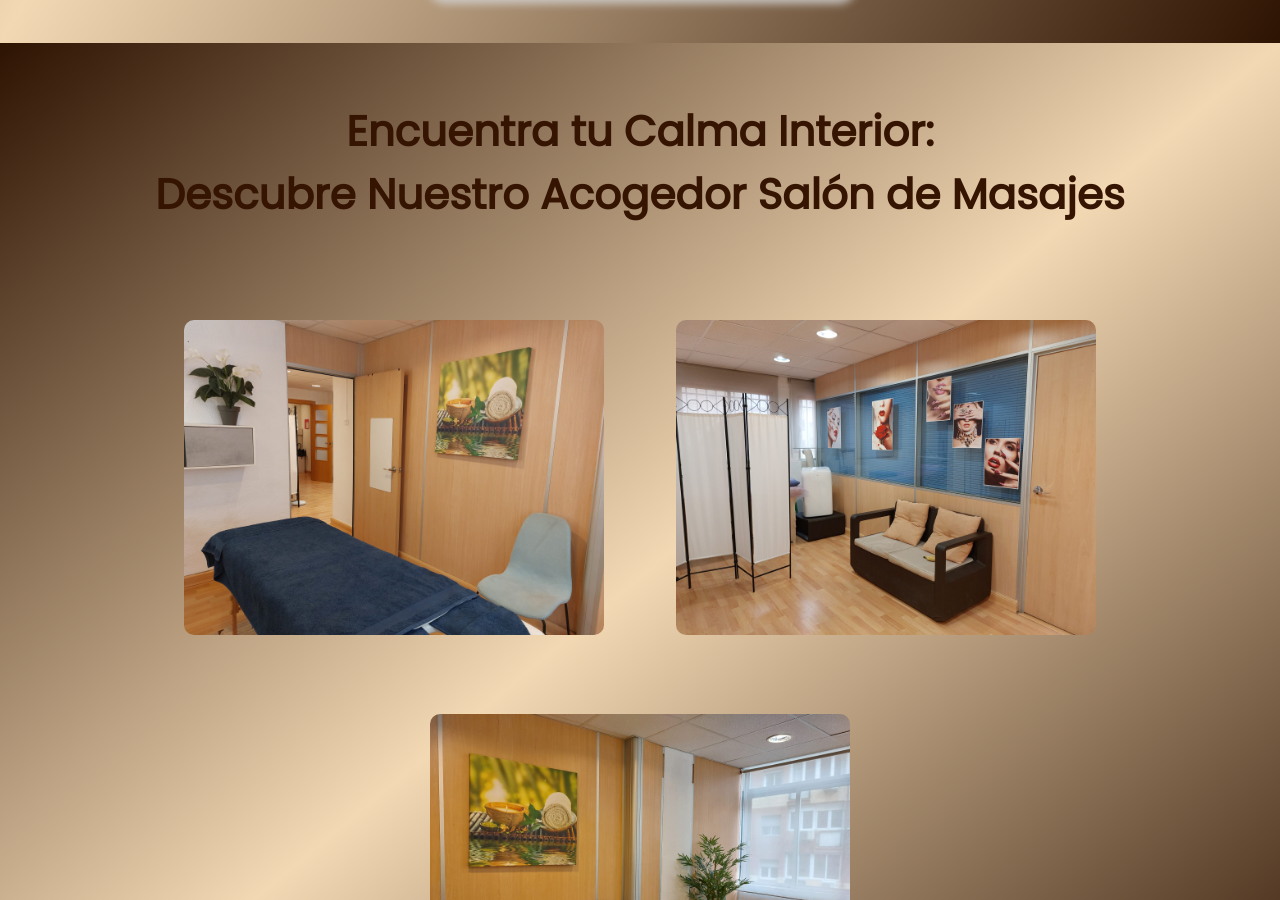
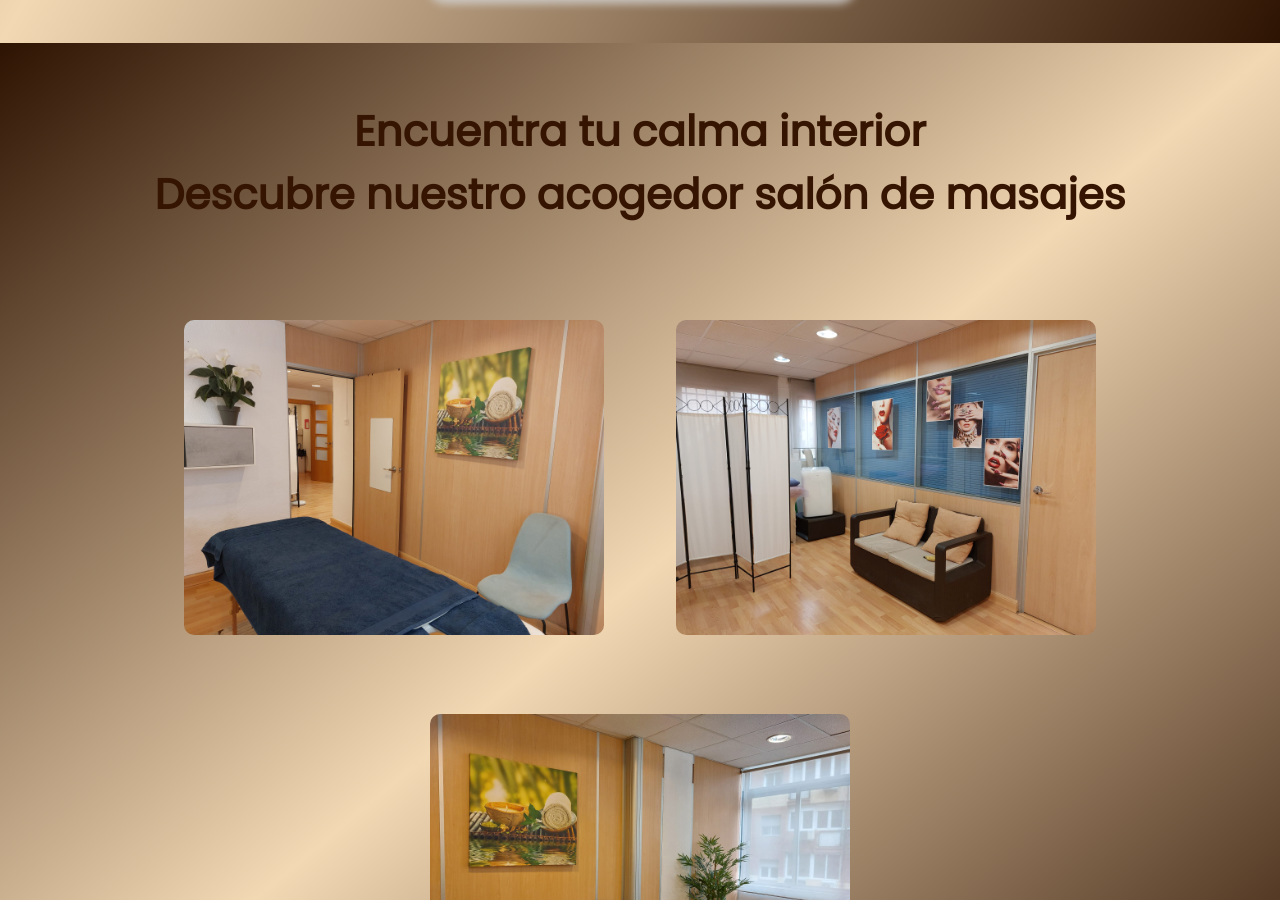
Before and after one commit to YuliaMasajes/web, a plain HTML site: page index.html in a window 1280 px wide. Shown: the part 2951-3851 px from the top of the page. Drawn offline with Linux system fonts and the light colour scheme.

Commit message:
Update index.html
text

```diff
--- a/index.html
+++ b/index.html
@@ -189,7 +189,7 @@
 
       <!--Salon-->
       <section class="salon-general">
-        <h2 class="titulo-servicios">Encuentra tu Calma Interior:</br> Descubre Nuestro Acogedor Salón de Masajes</h2>
+        <h2 class="titulo-servicios">Encuentra tu calma interior</br> Descubre nuestro acogedor salón de masajes</h2>
         <div class="salones">
           <div class="salon1">
             <img src="imagenes/salon.jpg" alt="">
```
